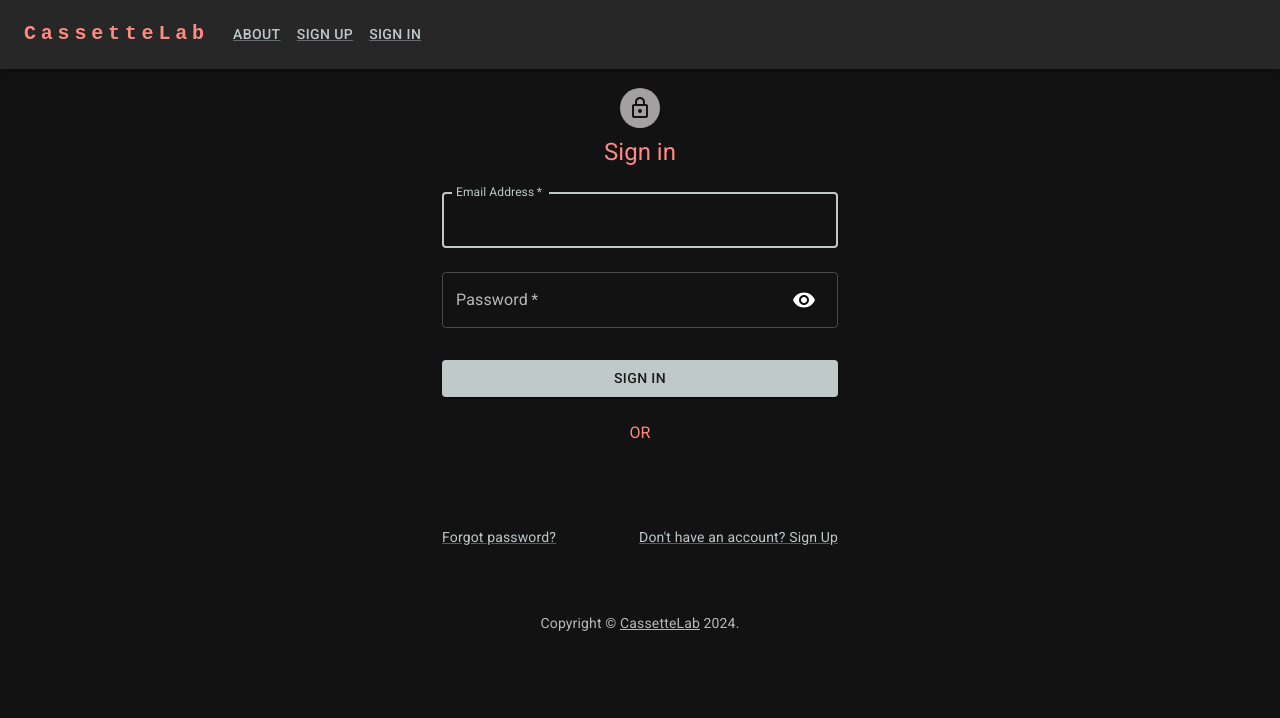
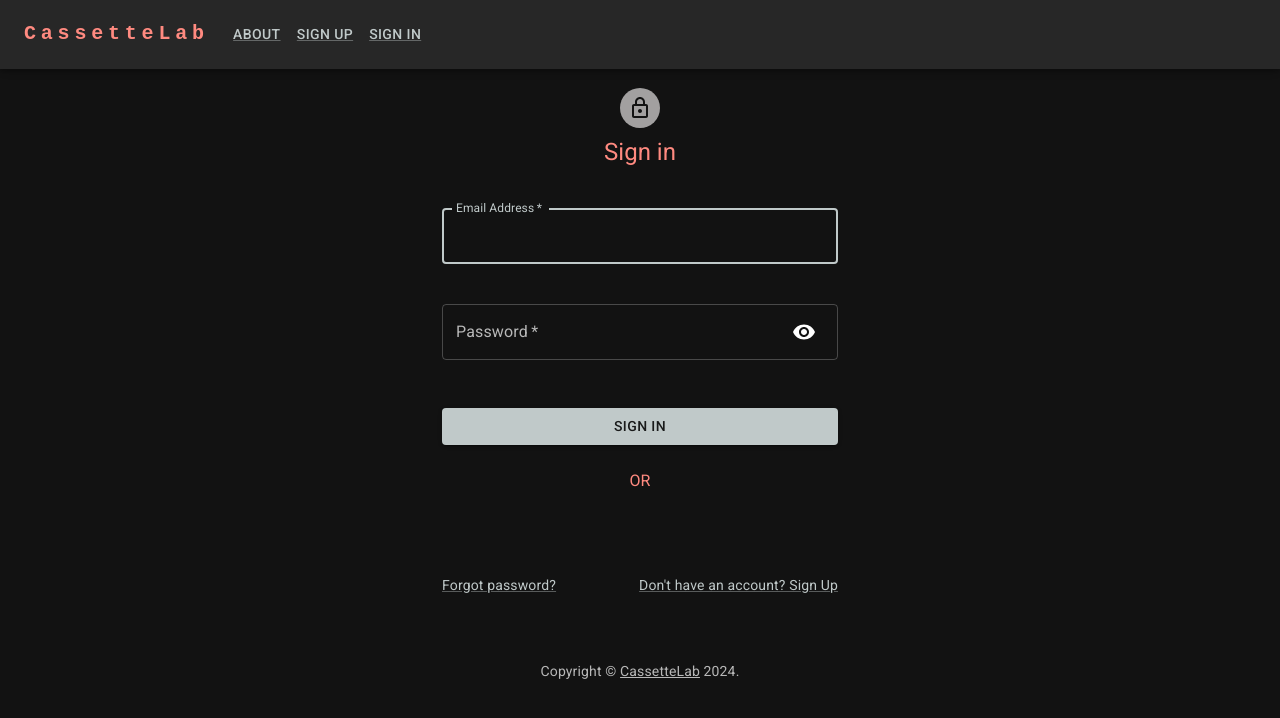
Before and after one commit to BeatsNCode/CassetteLab-FrontEnd, a React (Vite) app: page /sign-in in a window 1280 px wide. Shown: the top 718 px of the page. Built offline with nearby package versions, Linux system fonts and the light colour scheme.

Commit message:
adjust form styling

```diff
--- a/src/components/UI/Auth/signIn.tsx
+++ b/src/components/UI/Auth/signIn.tsx
@@ -97,7 +97,9 @@ export default function SignIn() {
           <Typography component="h1" variant="h5">
             Sign in
           </Typography>
-          <Box component="form" onSubmit={handleSubmit} noValidate sx={{ mt: 1 }}>
+          <Box component="form" onSubmit={handleSubmit} noValidate sx={{ mt: 3 }}>
+            <Grid container spacing={2}>
+            <Grid item xs={12}>
               <TextField
                 margin="normal"
                 required
@@ -108,6 +110,8 @@ export default function SignIn() {
                 autoComplete="email"
                 autoFocus
               />
+            </Grid>
+            <Grid item xs={12} sx={{ paddingBottom: 2}}>
               <TextField
                 margin="normal"
                 required
@@ -129,6 +133,8 @@ export default function SignIn() {
 
                 }}
               />
+            </Grid>
+            </Grid>
             <Button
               type="submit"
               fullWidth
--- a/src/components/UI/Auth/signUp.tsx
+++ b/src/components/UI/Auth/signUp.tsx
@@ -89,9 +89,9 @@ export default function SignUp() {
 
           <Box component="form" noValidate onSubmit={handleSubmit} sx={{ mt: 3 }}>
             <Grid container spacing={2}>
-
               <Grid item xs={12}>
                 <TextField
+                  margin="normal"
                   required
                   fullWidth
                   label="Email Address"
@@ -102,6 +102,7 @@ export default function SignUp() {
               </Grid>
               <Grid item xs={12}>
                 <TextField
+                  margin="normal"
                   required
                   fullWidth
                   name="password"
@@ -124,6 +125,7 @@ export default function SignUp() {
               </Grid>
               <Grid item xs={12} sx={{ paddingBottom: 2}}>
                 <TextField
+                  margin="normal"
                   required
                   fullWidth
                   name="password2"
@@ -143,7 +145,8 @@ export default function SignUp() {
 
                   }}
                 />
-              </Grid>
+            </Grid>
+            <Grid item xs={12}>
               <PasswordChecklist
                 rules={["minLength","specialChar","number","capital","match"]}
                 minLength={8}
@@ -153,6 +156,7 @@ export default function SignUp() {
                   setIsValid(isValid)
                 }}
               />
+            </Grid>
             </Grid>
             <Button
               type="submit"
--- a/src/components/UI/accountPage.tsx
+++ b/src/components/UI/accountPage.tsx
@@ -22,10 +22,9 @@ export default function artistRegistrationForm() {
 
     return (
       <Container component="main" maxWidth="xs">
-        <CssBaseline />
         <Box
           sx={{
-          marginTop: 10   ,
+          marginTop: 10 ,
           display: 'flex',
           flexDirection: 'column',
           alignItems: 'center',
@@ -50,7 +49,7 @@ export default function artistRegistrationForm() {
                 autoComplete="Band/Stage Name"
                 autoFocus
             />
-           </Grid>
+          </Grid>
           <Grid item xs={12}>
             <TextField
                 required
```
Lines whose indentation alone changed are shown as unchanged.
